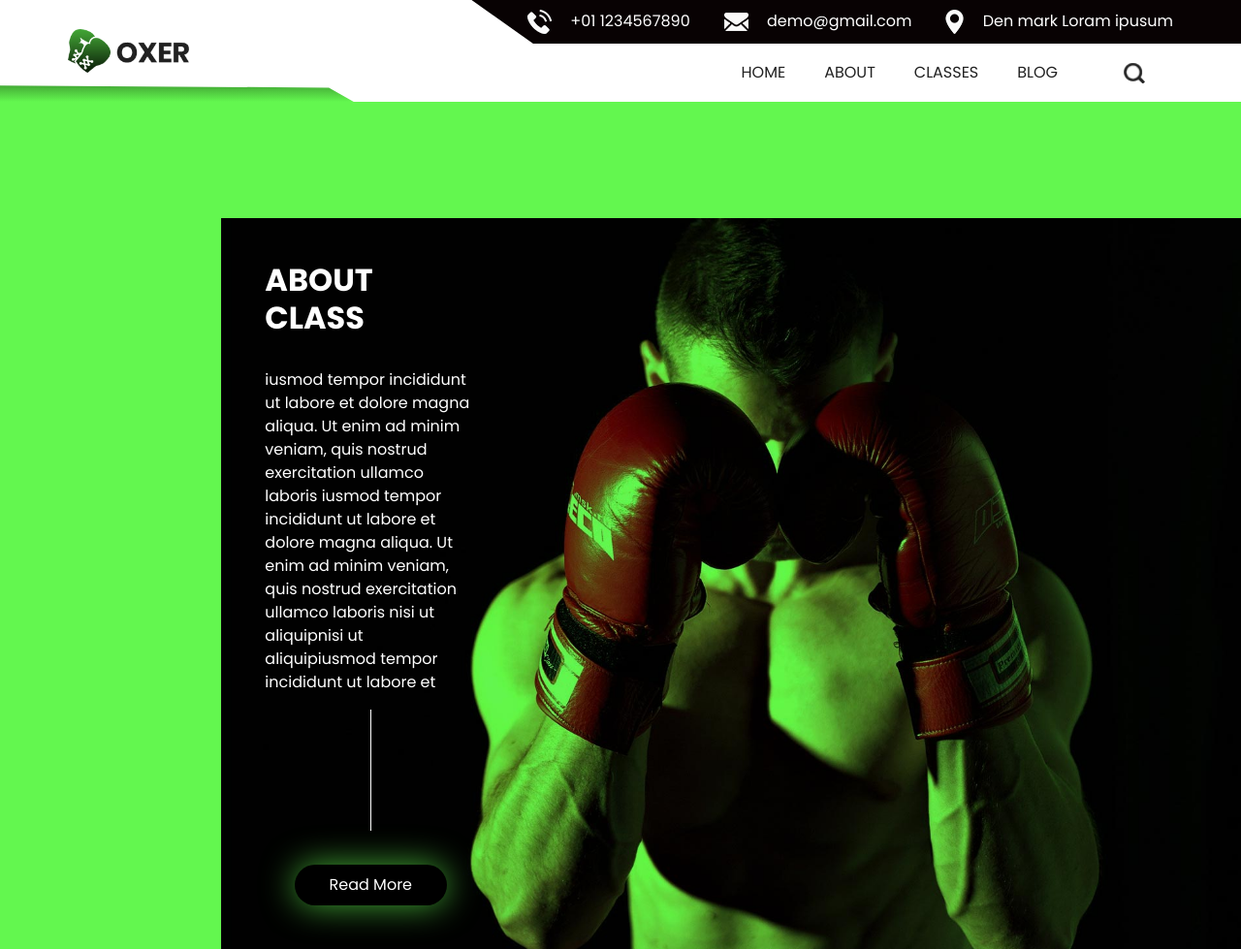
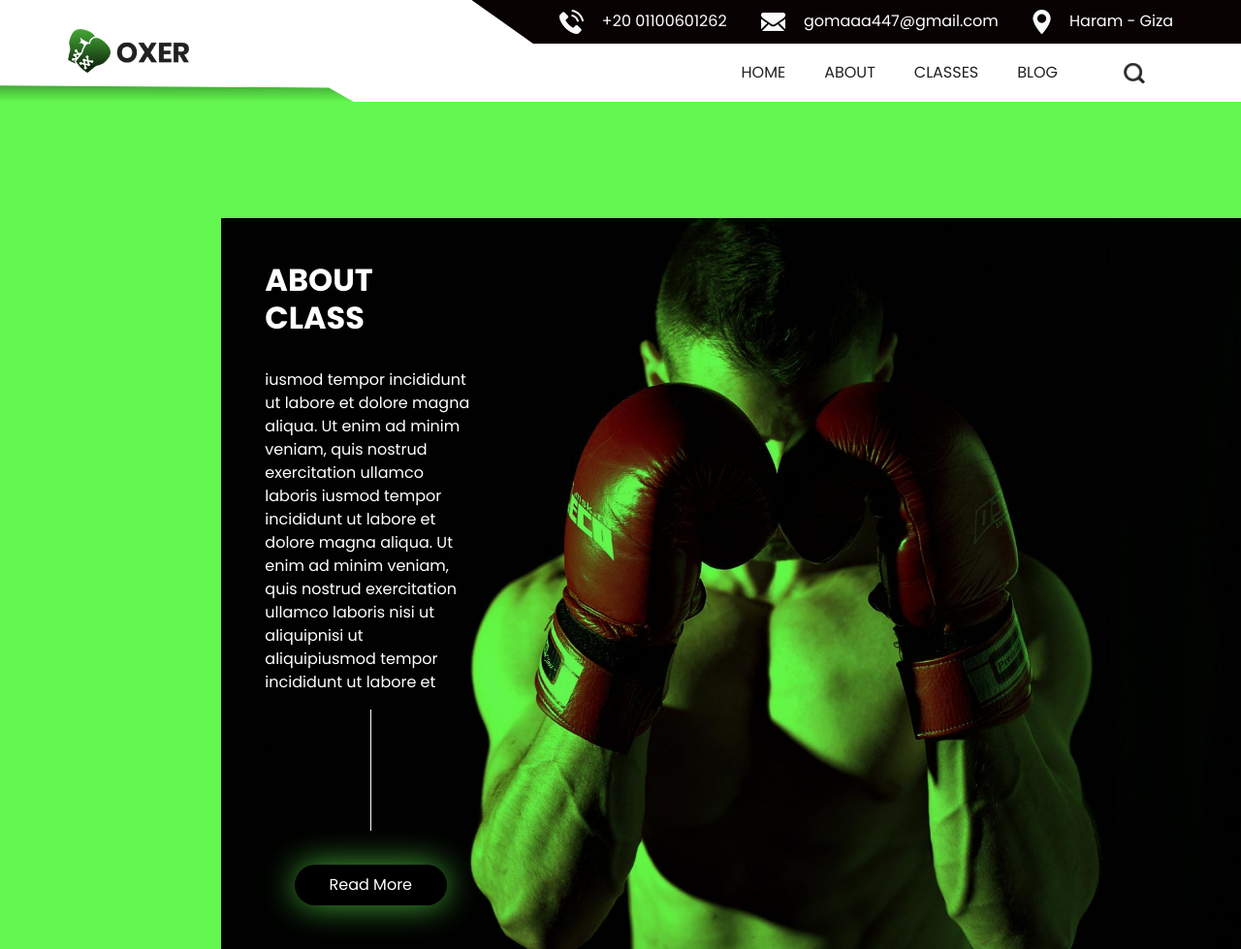
Before and after one commit to gAhmedg/simple-web, a plain HTML site: page about.html in a window 1280 px wide. Shown: the top 979 px of the page at 97% size. Drawn offline with nearby package versions, Linux system fonts and the light colour scheme; some packages are replaced by stand-ins of ours; a web font is replaced by a local one.

Commit message:
edit details

```diff
--- a/about.html
+++ b/about.html
@@ -43,19 +43,19 @@
                 <li class="">
                   <a class="" href="">
                     <img src="images/telephone.png" alt="" />
-                    <span> +01 1234567890</span>
+                    <span> +20 01100601262</span>
                   </a>
                 </li>
                 <li class="">
                   <a class="" href="">
                     <img src="images/mail.png" alt="" />
-                    <span>demo@gmail.com</span>
+                    <span>gomaaa447@gmail.com</span>
                   </a>
                 </li>
                 <li class="">
                   <a class="" href="">
                     <img src="images/location.png" alt="" />
-                    <span>Den mark Loram ipusum</span>
+                    <span>Haram - Giza</span>
                   </a>
                 </li>
               </ul>
```
Also changed, not shown: blog.html (+3 -3 lines).
